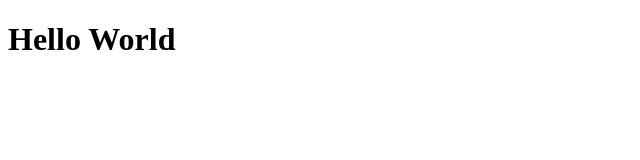
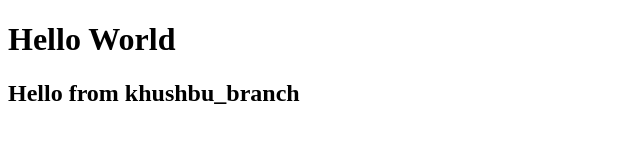
Before and after one commit to demo-internship/demo-sql, a plain HTML site: page index.html in a window 1280 px wide. Shown: the whole page, without its empty margins (0-640 px from the left). Drawn offline with Linux system fonts and the light colour scheme.

Commit message:
initial commit from khushbu_branch

```diff
--- a/index.html
+++ b/index.html
@@ -7,6 +7,6 @@
 </head>
 <body>
     <h1>Hello World</h1>
-
+    <h2>Hello from khushbu_branch</h2>
 </body>
 </html>
```
